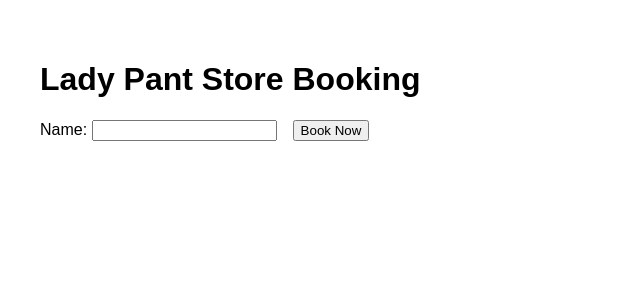
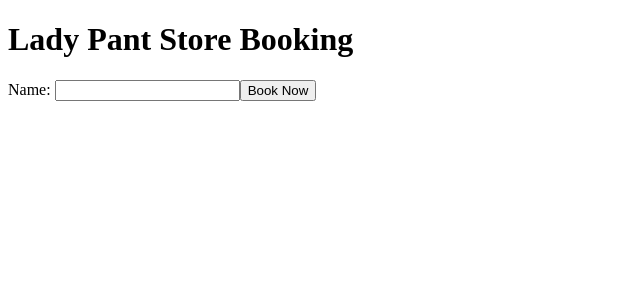
Before and after one commit to Barry-byte-cyber/Lady-Store-Booking-Finally, a React (Vite) app: page / in a window 1280 px wide. Shown: the top 300 px of the page, without its empty margins (0-640 px from the left). Built offline with nearby package versions, Linux system fonts and the light colour scheme.

Commit message:
Add BookingForm component

```diff
--- a/src/App.jsx
+++ b/src/App.jsx
@@ -1,34 +1,9 @@
-import { useState } from "react";
+import BookingForm from './components/BookingForm';
 
 function App() {
-  const [name, setName] = useState("");
-  const [bookingConfirmed, setBookingConfirmed] = useState(false);
-
-  const handleSubmit = (e) => {
-    e.preventDefault();
-    setBookingConfirmed(true);
-  };
-
   return (
-    <div style={{ padding: "2rem", fontFamily: "Arial" }}>
-      <h1>Lady Pant Store Booking</h1>
-      {!bookingConfirmed ? (
-        <form onSubmit={handleSubmit}>
-          <label>
-            Name:{" "}
-            <input
-              value={name}
-              onChange={(e) => setName(e.target.value)}
-              required
-            />
-          </label>
-          <button type="submit" style={{ marginLeft: "1rem" }}>
-            Book Now
-          </button>
-        </form>
-      ) : (
-        <h2>Thank you for booking, {name}!</h2>
-      )}
+    <div>
+      <BookingForm />
     </div>
   );
 }
--- /dev/null
+++ b/src/Components/BookingForm.jsx
@@ -0,0 +1,28 @@
+import { useState } from 'react';
+
+function BookingForm() {
+  const [name, setName] = useState('');
+  const [message, setMessage] = useState('');
+
+  const handleSubmit = (e) => {
+    e.preventDefault();
+    if (!name.trim()) return;
+    setMessage(`Thanks for booking, ${name}!`);
+    setName('');
+  };
+
+  return (
+    <div>
+      <h1>Lady Pant Store Booking</h1>
+      <form onSubmit={handleSubmit}>
+        <label>
+          Name: <input value={name} onChange={(e) => setName(e.target.value)} />
+        </label>
+        <button type="submit">Book Now</button>
+      </form>
+      {message && <p>{message}</p>}
+    </div>
+  );
+}
+
+export default BookingForm;
```
